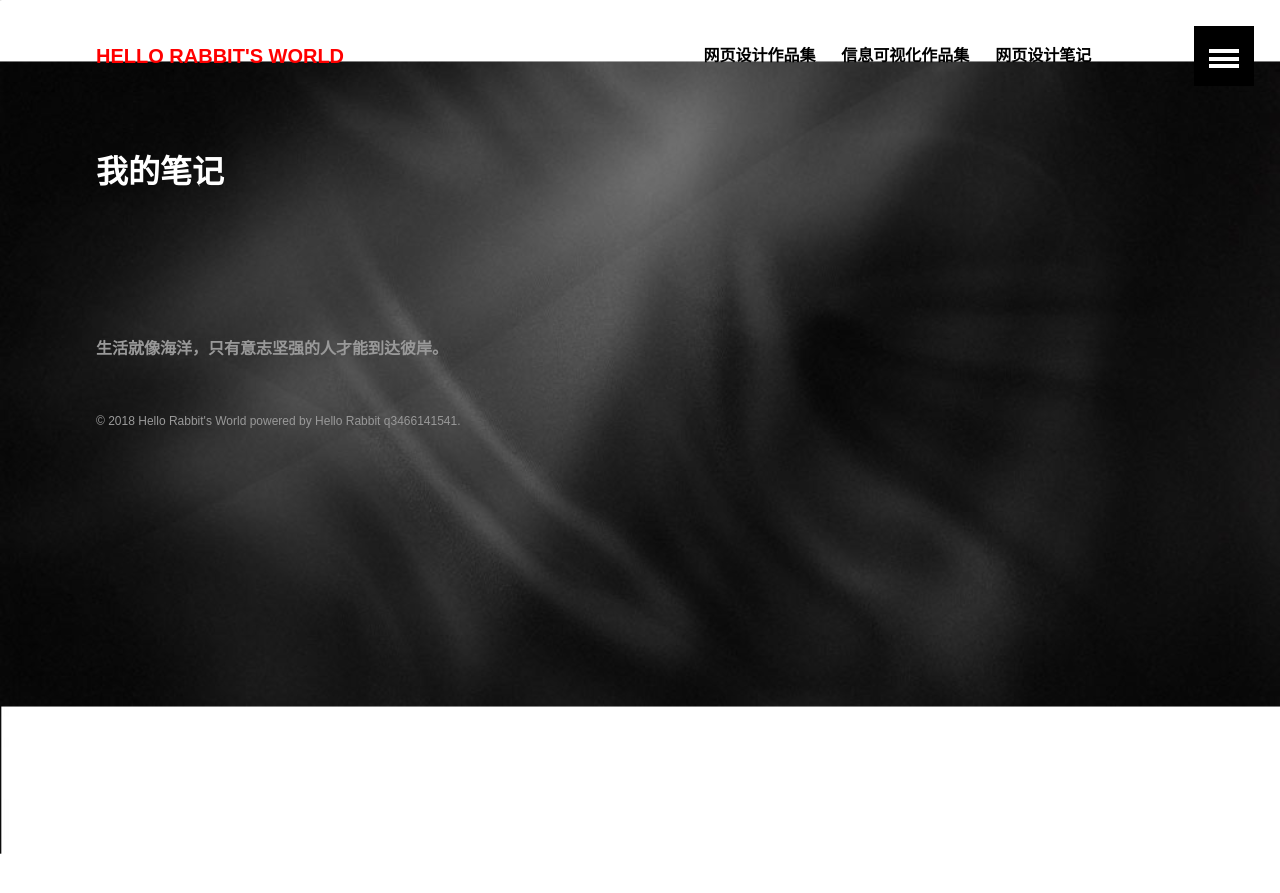
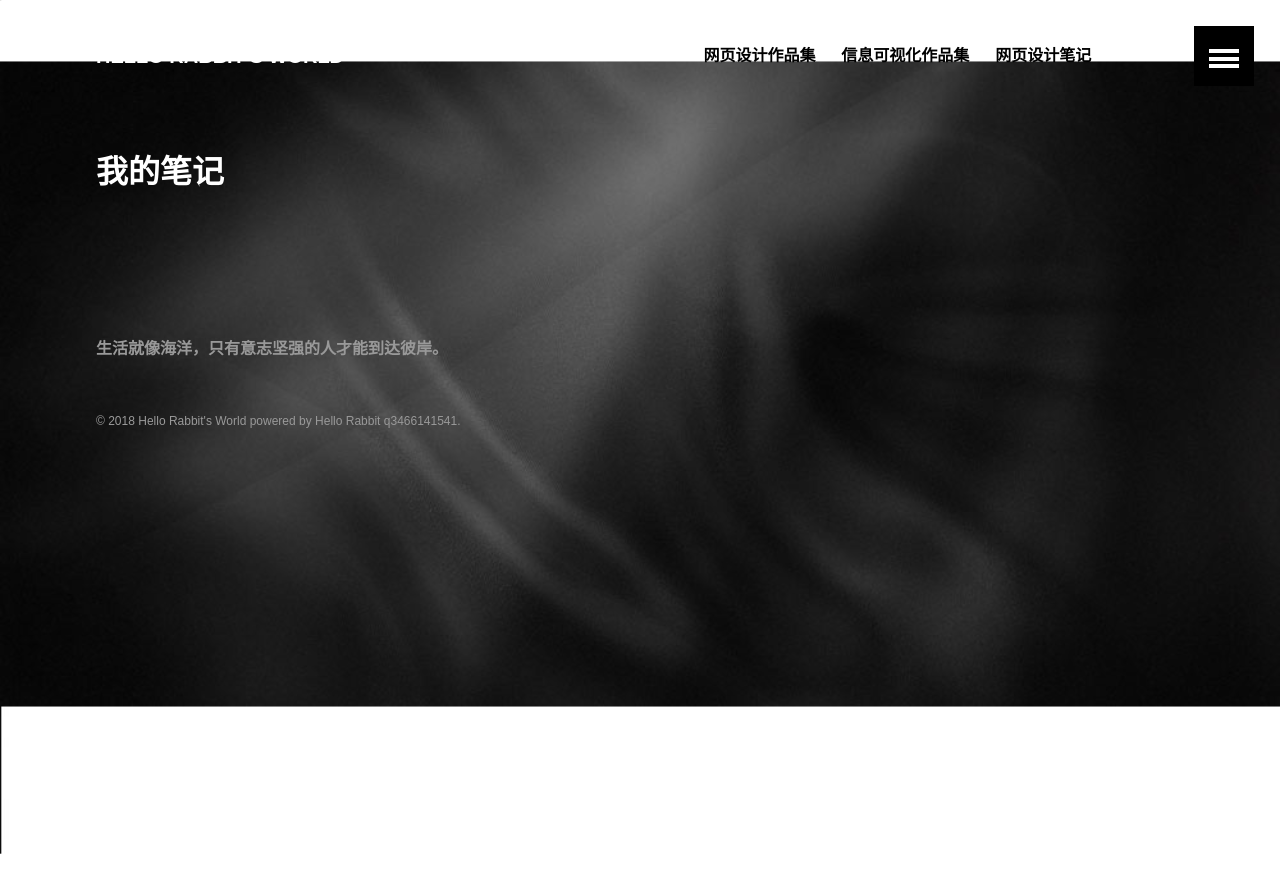
Before and after one commit to q3466141541/q3466141541.github.io, a Jekyll site: the page built from posts/index.md, in a window 1280 px wide. Shown: the top 893 px of the page. Built offline with Jekyll 4.4.1, drawn with Linux system fonts in a browser that asks for light colours.

Commit message:
Update header.html

```diff
--- a/_includes/header.html
+++ b/_includes/header.html
@@ -1,6 +1,6 @@
 <header id="masthead">
   <div class="inner-wrap">
-    <a href="{{ site.url }}/" class="site-title"><font color="#FF0000">{{ site.title }}</font> </a>
+    <a href="{{ site.url }}/" class="site-title"><font color="#FFFFFF">{{ site.title }}</font> </a>
     <nav role="navigation" class="menu top-menu">
         {% include navigation.html %}
     </nav>
```
